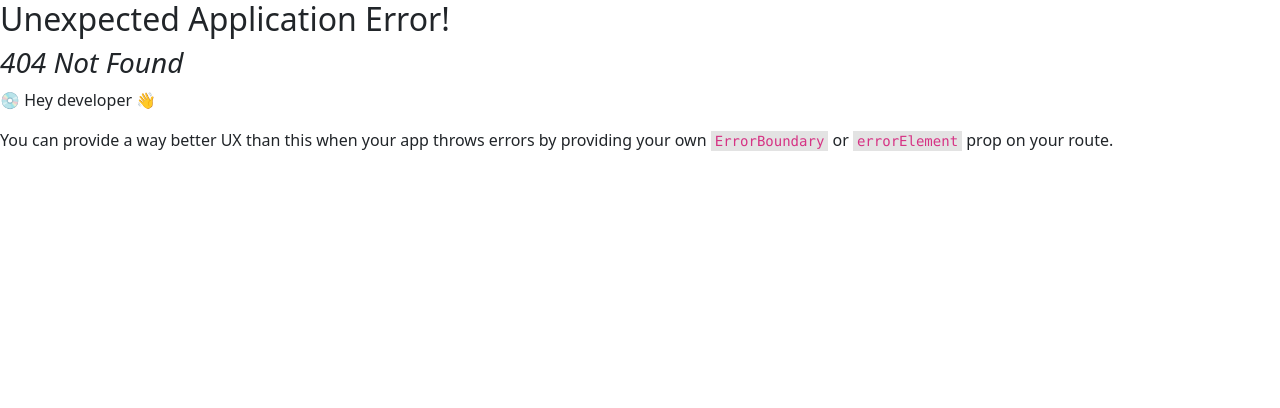
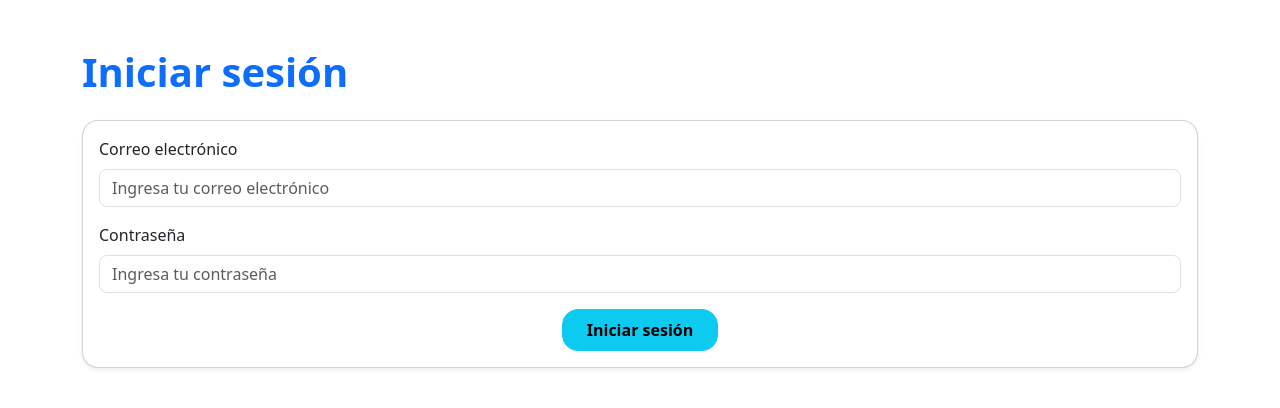
Before and after one commit to MarcoRomo17/TutorInteligenteDeLectura, a React (Create React App) app in the folder app/: page /Login in a window 1280 px wide. Before the commit this address had no page. Shown: the top 408 px of the page. Built offline with nearby package versions, Linux system fonts and the light colour scheme.

Commit message:
Validacion y autentificacion en el Login

```diff
--- /dev/null
+++ b/app/src/Login.js
@@ -0,0 +1,81 @@
+import { useState } from "react";
+import { Button, Card, Container, Form, Alert } from "react-bootstrap";
+
+export const Login = () => {
+  // Usuario hardcodeado
+  const usuarioValido = {
+    correo: "user@gmail.com",
+    password: "12345",
+  };
+
+  const [correo, setCorreo] = useState("");
+  const [password, setPassword] = useState("");
+  const [error, setError] = useState("");
+
+  const handleLogin = () => {
+    if (correo.trim() === "" || password.trim() === "") {
+      setError("Por favor, completa todos los campos.");
+      return;
+    }
+
+    // Si es que el email y password no son correctos
+    if (correo !== usuarioValido.correo || password !== usuarioValido.password) {
+      setError("Correo o contraseña incorrectos.");
+      return;
+    }
+
+    // Si es que el email y password son correctos
+    setError("");
+    alert("¡Inicio de sesión exitoso!");
+  };
+
+  return (
+    <Container className="py-5">
+      <h1 className="fw-bold text-primary mb-4">Iniciar sesión</h1>
+
+      <Card className="shadow-sm rounded-4">
+        <Card.Body>
+          <Form>
+            <Form.Group className="mb-3">
+              <Form.Label>Correo electrónico</Form.Label>
+              <Form.Control
+                type="email"
+                placeholder="Ingresa tu correo electrónico"
+                value={correo}
+                onChange={(e) => setCorreo(e.target.value)}
+                className="rounded-3"
+              />
+            </Form.Group>
+
+            <Form.Group className="mb-3">
+              <Form.Label>Contraseña</Form.Label>
+              <Form.Control
+                type="password"
+                placeholder="Ingresa tu contraseña"
+                value={password}
+                onChange={(e) => setPassword(e.target.value)}
+                className="rounded-3"
+              />
+            </Form.Group>
+
+            {error && (
+              <Alert variant="danger" className="rounded-3">
+                {error}
+              </Alert>
+            )}
+
+            <div className="text-center mt-3">
+              <Button
+                variant="info"
+                className="fw-bold px-4 py-2 rounded-4"
+                onClick={handleLogin}
+              >
+                Iniciar sesión
+              </Button>
+            </div>
+          </Form>
+        </Card.Body>
+      </Card>
+    </Container>
+  );
+};
--- a/app/src/index.js
+++ b/app/src/index.js
@@ -11,6 +11,7 @@ import reportWebVitals from './reportWebVitals';
 import 'bootstrap/dist/css/bootstrap.min.css';
 import { CreateQuestion } from "./CreateQuestion";
 import { SeeingQuestions } from "./SeeingQuestions";
+import { Login } from "./Login";
 
 const router = createBrowserRouter([
   {
@@ -24,6 +25,10 @@ const router = createBrowserRouter([
   {
     path:"/SeeingQuestions",
     element: <SeeingQuestions/>
+  },
+  {
+    path:"/Login",
+    element:<Login/>
   }
 ]);
 
```
